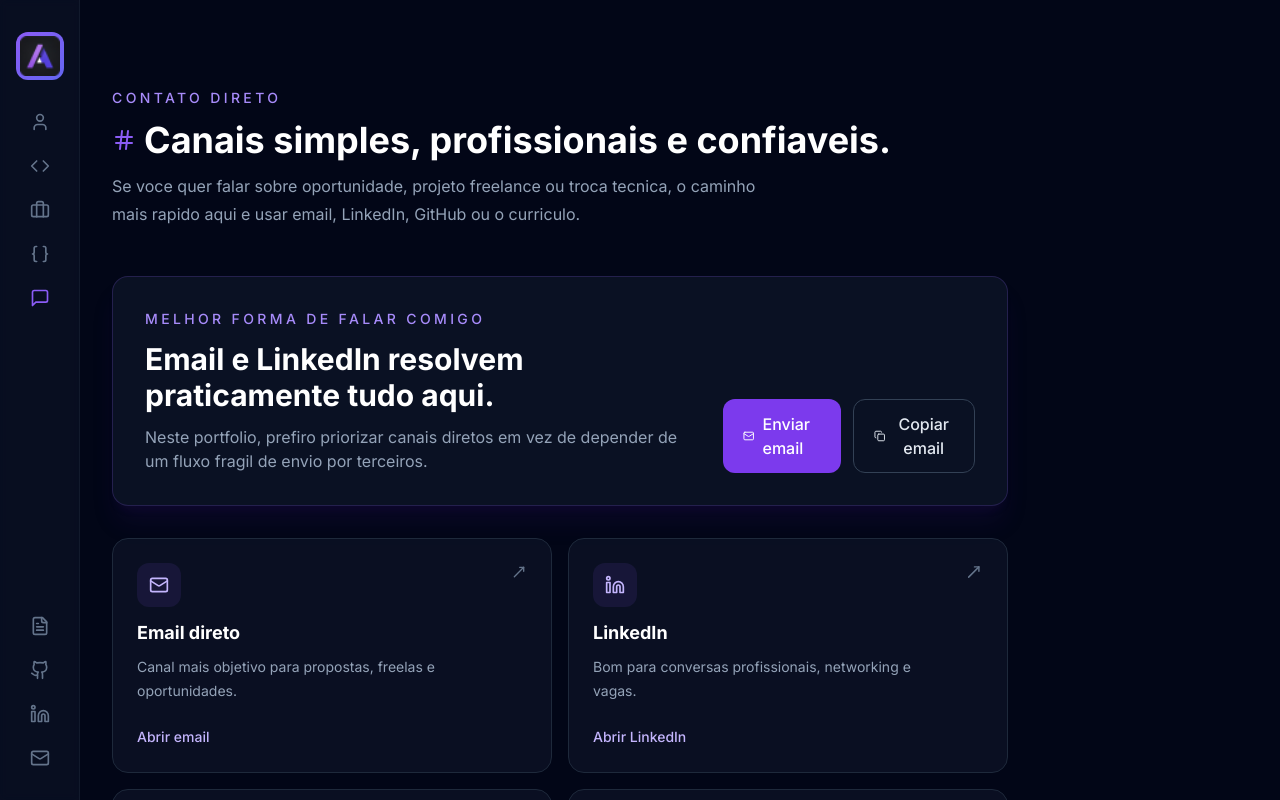
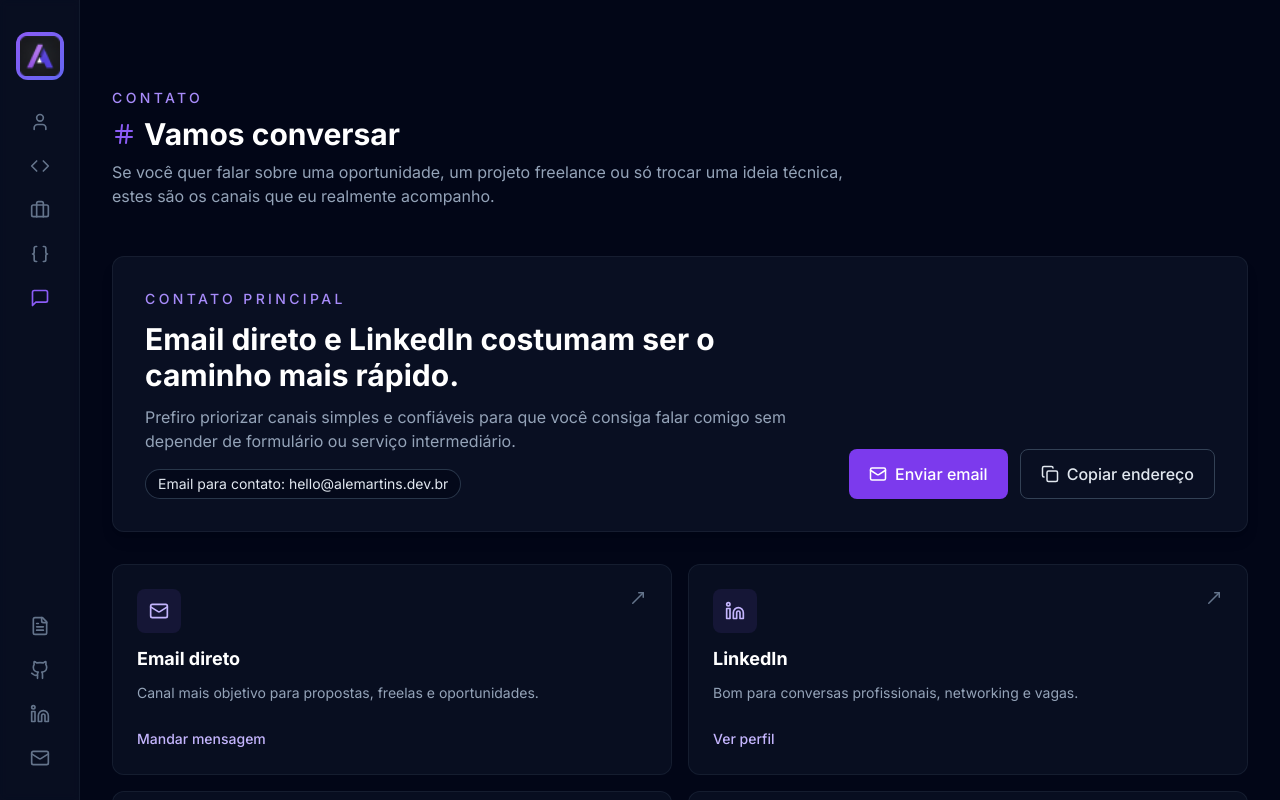
Before and after one commit to gafanhotoalexandre/alemartins.dev, a React (Vite) app: page / in a window 1280 px wide. Both pictures are taken after a click on the button 39 px from the left and 298 px from the top of the page. Shown: the top 800 px of the page. Built offline with nearby package versions, Linux system fonts and the light colour scheme.

Commit message:
feat: update contact section content and styles

```diff
--- a/src/components/Sections/Contact/ContactHeader.tsx
+++ b/src/components/Sections/Contact/ContactHeader.tsx
@@ -4,15 +4,15 @@ import { CONTACT_CONTENT } from '@/utils/constants'
 
 export const ContactHeader = () => {
   return (
-    <div className="space-y-3">
+    <div className="space-y-2">
       <p className="text-sm font-medium uppercase tracking-[0.24em] text-violet-400">
         {CONTACT_CONTENT.eyebrow}
       </p>
-      <h2 className="flex items-center gap-2 text-3xl font-bold text-white sm:text-4xl">
+      <h2 className="flex items-center gap-2 text-3xl font-bold text-white">
         <Hash size={24} className="text-violet-500" />
         {CONTACT_CONTENT.title}
       </h2>
-      <p className="max-w-2xl text-base leading-7 text-slate-400">
+      <p className="max-w-3xl text-slate-400">
         {CONTACT_CONTENT.description}
       </p>
     </div>
--- a/src/components/Sections/Contact/ContactMethods.tsx
+++ b/src/components/Sections/Contact/ContactMethods.tsx
@@ -43,8 +43,8 @@ export const ContactMethods = () => {
 
   return (
     <section className="space-y-8">
-      <div className="rounded-2xl border border-violet-500/20 bg-slate-900/70 p-6 sm:p-8 shadow-xl shadow-violet-950/20">
-        <div className="flex flex-col gap-6 lg:flex-row lg:items-end lg:justify-between">
+      <div className="rounded-xl border border-slate-800/60 bg-slate-900/60 p-6 shadow-lg sm:p-8">
+        <div className="flex flex-col gap-6 xl:flex-row xl:items-end xl:justify-between">
           <div className="space-y-3">
             <p className="text-sm font-medium uppercase tracking-[0.24em] text-violet-400">
               {CONTACT_CONTENT.highlightEyebrow}
@@ -52,15 +52,20 @@ export const ContactMethods = () => {
             <h3 className="text-2xl font-semibold text-white sm:text-3xl">
               {CONTACT_CONTENT.highlightTitle}
             </h3>
-            <p className="max-w-2xl text-slate-400">
+            <p className="max-w-3xl text-slate-400">
               {CONTACT_CONTENT.highlightDescription}
             </p>
+            <div className="flex flex-wrap items-center gap-3 pt-1 text-sm text-slate-400">
+              <span className="rounded-full border border-slate-700/80 bg-slate-950/60 px-3 py-1 text-slate-200">
+                {CONTACT_CONTENT.quickLabel}: {PROFILE.email}
+              </span>
+            </div>
           </div>
 
-          <div className="flex flex-col gap-3 sm:flex-row">
+          <div className="flex w-full flex-col gap-3 sm:flex-row xl:w-auto xl:flex-shrink-0">
             <a
               href={`mailto:${PROFILE.email}?subject=${encodeURIComponent(PROFILE.emailSubject)}`}
-              className="inline-flex items-center justify-center gap-2 rounded-xl bg-violet-600 px-5 py-3 font-medium text-white transition-colors hover:bg-violet-500"
+              className="inline-flex w-full items-center justify-center gap-2 rounded-lg bg-violet-600 px-5 py-3 font-medium text-white transition-colors hover:bg-violet-500 sm:w-auto"
             >
               <Mail size={18} />
               {CONTACT_CONTENT.primaryCta}
@@ -68,7 +73,7 @@ export const ContactMethods = () => {
             <button
               type="button"
               onClick={handleCopyEmail}
-              className="inline-flex items-center justify-center gap-2 rounded-xl border border-slate-700 px-5 py-3 font-medium text-slate-200 transition-colors hover:border-violet-500 hover:text-white"
+              className="inline-flex w-full items-center justify-center gap-2 rounded-lg border border-slate-700 px-5 py-3 font-medium text-slate-200 transition-colors hover:border-violet-500 hover:text-white sm:w-auto"
             >
               <Copy size={18} />
               {CONTACT_CONTENT.secondaryCta}
@@ -77,7 +82,7 @@ export const ContactMethods = () => {
         </div>
       </div>
 
-      <div className="grid gap-4 md:grid-cols-2">
+      <div className="grid gap-4 lg:grid-cols-2">
         {CONTACT_METHODS.map((method) => {
           const Icon = CONTACT_ICONS[method.id]
 
@@ -88,11 +93,11 @@ export const ContactMethods = () => {
               target={method.download ? undefined : '_blank'}
               rel={method.download ? undefined : 'noopener noreferrer'}
               download={method.download}
-              className="group rounded-2xl border border-slate-800 bg-slate-900/60 p-6 transition-all hover:border-violet-500/50 hover:bg-slate-900"
+              className="group rounded-xl border border-slate-800/60 bg-slate-900/50 p-5 transition-all duration-300 hover:border-violet-500/40 hover:bg-slate-900/70 sm:p-6"
             >
               <div className="flex items-start justify-between gap-4">
                 <div className="space-y-3">
-                  <span className="inline-flex rounded-xl bg-violet-500/10 p-3 text-violet-300">
+                  <span className="inline-flex rounded-lg bg-violet-500/10 p-3 text-violet-300">
                     <Icon size={20} />
                   </span>
                   <div className="space-y-2">
--- a/src/components/Sections/Contact/index.tsx
+++ b/src/components/Sections/Contact/index.tsx
@@ -3,7 +3,7 @@ import { ContactMethods } from './ContactMethods'
 
 export const Contact = () => {
   return (
-    <div className="max-w-4xl space-y-12">
+    <div className="space-y-12">
       <ContactHeader />
       <ContactMethods />
     </div>
--- a/src/utils/constants.ts
+++ b/src/utils/constants.ts
@@ -82,16 +82,17 @@ export const PROFILE = {
 } as const
 
 export const CONTACT_CONTENT = {
-  eyebrow: 'Contato direto',
-  title: 'Canais simples, profissionais e confiaveis.',
+  eyebrow: 'Contato',
+  title: 'Vamos conversar',
   description:
-    'Se voce quer falar sobre oportunidade, projeto freelance ou troca tecnica, o caminho mais rapido aqui e usar email, LinkedIn, GitHub ou o curriculo.',
-  highlightEyebrow: 'Melhor forma de falar comigo',
-  highlightTitle: 'Email e LinkedIn resolvem praticamente tudo aqui.',
+    'Se você quer falar sobre uma oportunidade, um projeto freelance ou só trocar uma ideia técnica, estes são os canais que eu realmente acompanho.',
+  highlightEyebrow: 'Contato principal',
+  highlightTitle: 'Email direto e LinkedIn costumam ser o caminho mais rápido.',
   highlightDescription:
-    'Neste portfolio, prefiro priorizar canais diretos em vez de depender de um fluxo fragil de envio por terceiros.',
+    'Prefiro priorizar canais simples e confiáveis para que você consiga falar comigo sem depender de formulário ou serviço intermediário.',
   primaryCta: 'Enviar email',
-  secondaryCta: 'Copiar email',
+  secondaryCta: 'Copiar endereço',
+  quickLabel: 'Email para contato',
 } as const
 
 export type ContactMethodId = 'email' | 'linkedin' | 'github' | 'resume'
@@ -109,25 +110,25 @@ export const CONTACT_METHODS: ContactMethod[] = [
     id: 'email',
     title: 'Email direto',
     description: 'Canal mais objetivo para propostas, freelas e oportunidades.',
-    cta: 'Abrir email',
+    cta: 'Mandar mensagem',
   },
   {
     id: 'linkedin',
     title: 'LinkedIn',
     description: 'Bom para conversas profissionais, networking e vagas.',
-    cta: 'Abrir LinkedIn',
+    cta: 'Ver perfil',
   },
   {
     id: 'github',
     title: 'GitHub',
-    description: 'Onde voce pode ver meu codigo, projetos e historico tecnico.',
-    cta: 'Ver GitHub',
+    description: 'Onde você pode ver meu código, projetos e histórico técnico.',
+    cta: 'Ver projetos',
   },
   {
     id: 'resume',
-    title: 'Curriculo',
-    description: 'Resumo direto da minha experiencia, stack e trajetoria.',
-    cta: 'Baixar curriculo',
+    title: 'Currículo',
+    description: 'Resumo direto da minha experiência, stack e trajetória.',
+    cta: 'Baixar PDF',
     download: true,
   },
 ] as const
```
